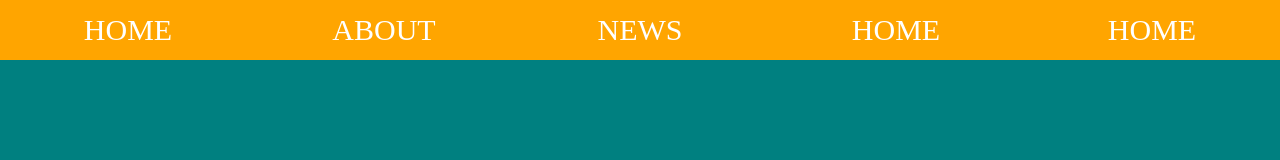
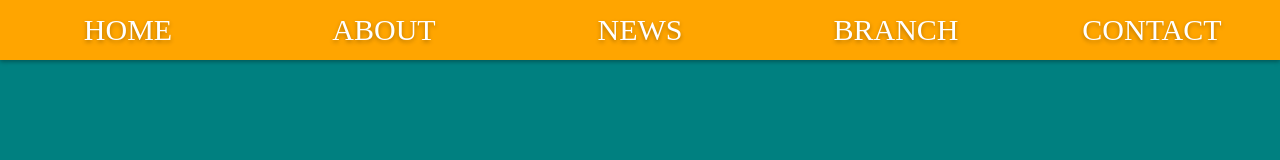
Before and after one commit to shamimreza9588/Github01, a plain HTML site: page index.html in a window 1280 px wide. Drawn offline with Linux system fonts and the light colour scheme.

Commit message:
third message

```diff
--- a/css/style.css
+++ b/css/style.css
@@ -19,6 +19,7 @@ body {
 	padding: 0;
 	margin: 0;
 	background-color: orange;
+	box-shadow: 0px 2px 4px 0px hsla(0,0%,0%,0.30);
 }
 #sec01 .list01 li {
 	width: 20%;
@@ -32,3 +33,5 @@ body {
 	text-decoration: none;
 	font-size: 30px;
 	text-transform: uppercase;
+	text-shadow: 0px 2px 4px hsla(0,0%,0%,0.30);
+}
--- a/index.html
+++ b/index.html
@@ -15,8 +15,8 @@
 	  <li><a href="javascript:void(0)">Home</a></li>
 	  <li><a href="javascript:void(0)">about</a></li>
 	  <li><a href="javascript:void(0)">news</a></li>
-	  <li><a href="javascript:void(0)">Home</a></li>
-	  <li><a href="javascript:void(0)">Home</a></li>
+	  <li><a href="javascript:void(0)">branch</a></li>
+	  <li><a href="javascript:void(0)">contact</a></li>
 	</ul>
   </section>
 
```
